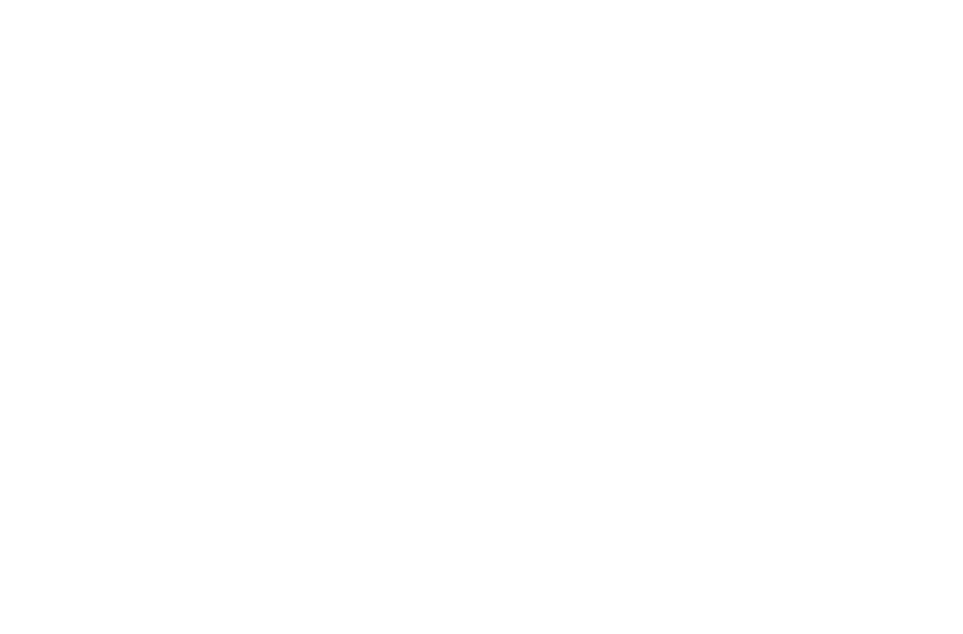
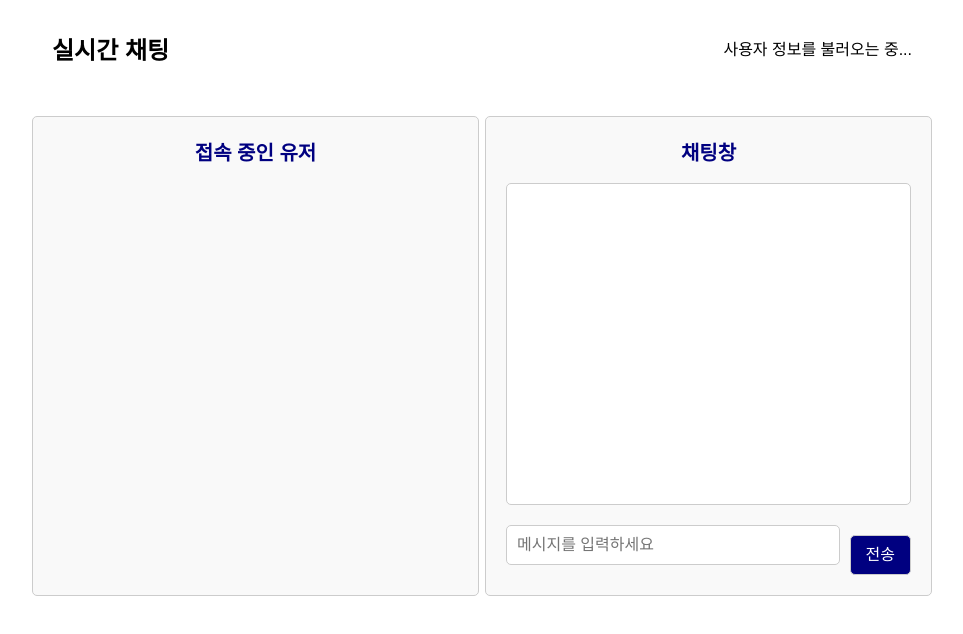
Before and after one commit to Network-TermProject/sword-enhance-FE, a React (Create React App) app: page /users in a window 1280 px wide. Before the commit this address had no page. Shown: the top 634 px of the page, without its empty margins (158-1121 px from the left). Built offline with nearby package versions, Linux system fonts and the light colour scheme.

Commit message:
feat: live chatting with retrieve concurrent user

```diff
--- a/package.json
+++ b/package.json
@@ -3,6 +3,7 @@
   "version": "0.1.0",
   "private": true,
   "dependencies": {
+    "@stomp/stompjs": "^7.0.0",
     "@testing-library/jest-dom": "^5.17.0",
     "@testing-library/react": "^13.4.0",
     "@testing-library/user-event": "^13.5.0",
@@ -14,6 +15,7 @@
     "react-router-dom": "^6.23.1",
     "react-script": "^2.0.5",
     "react-scripts": "^5.0.1",
+    "sockjs-client": "^1.6.1",
     "web-vitals": "^2.1.4"
   },
   "scripts": {
--- a/src/App.js
+++ b/src/App.js
@@ -8,6 +8,7 @@
 import Ranking from './pages/Ranking';
 import Enhance from './pages/Enhance';
 import New from './pages/New';
+import Chat from './pages/Chat';
 
 export const LoginContext = createContext();
 
@@ -36,6 +37,7 @@
         <Router>
           <Routes>
             <Route path="/" element={<Ranking/>}/>
+            <Route path="/users" element={<Chat/>}/>
             <Route path="/signin" element={<Signin />} />
             <Route path="/login" element={<Login />} />
             <Route path="/enhance" element={<Enhance />} />
--- /dev/null
+++ b/src/css/Chat.css
@@ -0,0 +1,99 @@
+.WebSocketChat {
+    margin: 0 auto;
+    text-align: center;
+    width: 900px;
+    font-family: Arial, sans-serif;
+  }
+
+  .chat-header {
+    display: flex;
+    justify-content: space-between;
+    align-items: center;
+    padding: 20px;
+  }
+
+  .chat-header h1 {
+    font-size: 24px;
+    margin: 0;
+  }
+
+  .chat-container {
+    display: flex;
+    justify-content: space-between;
+    margin-top: 20px;
+  }
+
+  .active-users,
+  .chat-section {
+    width: 45%;
+    border: 1px solid #ccc;
+    border-radius: 5px;
+    padding: 20px;
+    background-color: #f9f9f9;
+  }
+
+  .active-users h2,
+  .chat-section h2 {
+    margin-top: 0;
+    font-size: 20px;
+    color: navy;
+  }
+
+  .active-users ul {
+    list-style: none;
+    padding: 0;
+  }
+
+  .active-users li {
+    margin: 10px 0;
+    font-size: 16px;
+  }
+
+  .chat-section .messages {
+    height: 300px;
+    overflow-y: auto;
+    border: 1px solid #ccc;
+    border-radius: 5px;
+    padding: 10px;
+    background-color: white;
+    margin-bottom: 10px;
+  }
+
+  .chat-section .messages p {
+    margin: 5px 0;
+    font-size: 14px;
+  }
+
+  .chat-section .chat-input {
+    display: flex;
+    gap: 10px;
+    align-items: center; /* 수직 정렬 */
+  }
+
+  .chat-section .chat-input input {
+    flex-grow: 1;
+    padding: 10px; /* 입력 칸 내부 여백 */
+    font-size: 16px;
+    border: 1px solid #ccc;
+    border-radius: 5px;
+    height: 40px; /* 고정 높이 */
+    box-sizing: border-box; /* 패딩과 보더를 포함한 높이 계산 */
+    line-height: 20px; /* 텍스트 높이를 일관되게 설정 */
+  }
+
+  .chat-section .chat-input button {
+    padding: 0 15px; /* 좌우 여백 */
+    font-size: 16px;
+    background-color: navy;
+    color: white;
+    border: 1px solid #ccc; /* 입력 칸과 동일한 보더 */
+    border-radius: 5px;
+    cursor: pointer;
+    height: 40px; /* 입력 칸과 동일한 높이 */
+    box-sizing: border-box; /* 패딩과 보더를 포함한 높이 계산 */
+    line-height: 20px; /* 텍스트 높이를 입력 칸과 동일하게 설정 */
+  }
+
+  .chat-section .chat-input button:hover {
+    background-color: darkblue;
+  }
--- /dev/null
+++ b/src/pages/Chat.jsx
@@ -0,0 +1,139 @@
+import React, { useState, useEffect } from "react";
+import SockJS from "sockjs-client";
+import { Client } from "@stomp/stompjs";
+import axios from "axios";
+import "../css/Chat.css";
+
+const WebSocketChat = () => {
+  const [stompClient, setStompClient] = useState(null);
+  const [messages, setMessages] = useState([]);
+  const [message, setMessage] = useState("");
+  const [username, setUsername] = useState("");
+  const [activeUsers, setActiveUsers] = useState([]);
+
+  useEffect(() => {
+    // 로컬 스토리지에서 토큰 가져오기
+    const accessToken = localStorage.getItem("access");
+
+    if (!accessToken) {
+      console.error("No access token found. Please log in.");
+      return;
+    }
+
+    // GET /users 요청으로 사용자 정보 가져오기
+    const fetchUserData = async () => {
+      try {
+        const response = await axios.get("http://localhost:8080/users", {
+          headers: {
+            Authorization: `Bearer ${accessToken}`,
+          },
+        });
+
+        const userData = response.data.data;
+        console.log(response);
+        if (userData && userData.name) {
+          setUsername(userData.name); // 사용자 이름 설정
+          console.log(username);
+        } else {
+          console.error("Failed to fetch user name from /users response.");
+        }
+      } catch (error) {
+        console.error("Failed to fetch user data:", error);
+      }
+    };
+
+    fetchUserData();
+
+    // WebSocket 연결 설정
+    const socket = new SockJS("http://localhost:8080/ws");
+    const client = new Client({
+      webSocketFactory: () => socket,
+      debug: (str) => console.log(str),
+      onConnect: () => {
+        console.log("Connected to WebSocket");
+
+        // 메시지 수신
+        client.subscribe("/topic/messages", (msg) => {
+          setMessages((prevMessages) => [...prevMessages, msg.body]);
+        });
+
+        // 동시 접속자 목록 수신
+        client.subscribe("/topic/activeUsers", (msg) => {
+          setActiveUsers(JSON.parse(msg.body));
+        });
+
+        // 사용자 이름을 서버에 등록
+        if (username) {
+          client.publish({
+            destination: "/app/register",
+            body: username,
+          });
+        }
+      },
+      onDisconnect: () => {
+        console.log("Disconnected from WebSocket");
+      },
+    });
+
+    client.activate();
+    setStompClient(client);
+
+    return () => client.deactivate();
+  }, [username]); // username이 변경될 때 WebSocket 연결
+
+  const handleSendMessage = () => {
+    if (!stompClient || !stompClient.connected) {
+      console.error("STOMP client is not connected.");
+      return;
+    }
+
+    stompClient.publish({
+      destination: "/app/chat",
+      body: `${username}: ${message}`,
+    });
+
+    setMessage("");
+  };
+
+  return (
+    <div className="WebSocketChat">
+      <header className="chat-header">
+        <h1>실시간 채팅</h1>
+        <div className="user-info">
+          {username ? <p>닉네임: {username}</p> : <p>사용자 정보를 불러오는 중...</p>}
+        </div>
+      </header>
+
+      <div className="chat-container">
+        <div className="active-users">
+          <h2>접속 중인 유저</h2>
+          <ul>
+            {activeUsers.map((user, index) => (
+              <li key={index}>{user}</li>
+            ))}
+          </ul>
+        </div>
+
+        <div className="chat-section">
+          <h2>채팅창</h2>
+          <div className="messages">
+            {messages.map((msg, index) => (
+              <p key={index}>{msg}</p>
+            ))}
+          </div>
+          <div className="chat-input">
+            <input
+              type="text"
+              placeholder="메시지를 입력하세요"
+              value={message}
+              onChange={(e) => setMessage(e.target.value)}
+            />
+            <button onClick={handleSendMessage}>전송</button>
+          </div>
+        </div>
+      </div>
+    </div>
+  );
+};
+
+export default WebSocketChat;
--- a/src/pages/Login.jsx
+++ b/src/pages/Login.jsx
@@ -1,6 +1,8 @@
 import { useState } from "react";
 import { useNavigate } from "react-router-dom";
 import axios from "axios";
+import SockJS from "sockjs-client";
+import { Client } from "@stomp/stompjs";
 
 import "../css/Login.css";
 
@@ -10,6 +12,7 @@
   const [errorMsg, setErrorMsg] = useState("");
 
   const nav = useNavigate();
+  const [stompClient, setStompClient] = useState(null);
 
   const onChangeEmail = (e) => {
     setTypingEmail(e.target.value);
@@ -17,6 +20,28 @@
 
   const onChangePassword = (e) => {
     setTypingPassword(e.target.value);
+  };
+
+  const connectWebSocket = (username) => {
+    const socket = new SockJS("http://localhost:8080/ws"); // WebSocket 엔드포인트
+    const client = new Client({
+      webSocketFactory: () => socket,
+      debug: (str) => console.log(str),
+      onConnect: () => {
+        console.log("Connected to WebSocket");
+        // 로그인한 사용자를 동시 접속자로 서버에 등록
+        client.publish({
+          destination: "/app/register",
+          body: username,
+        });
+      },
+      onStompError: (frame) => {
+        console.error("STOMP error: ", frame.headers["message"]);
+      },
+    });
+
+    client.activate();
+    setStompClient(client);
   };
 
   const login = async () => {
@@ -43,15 +68,17 @@
         return;
       }
 
-    //   console.log(response);
+      // Access Token 저장
+      const accessToken = response.data.data.accessToken;
+      localStorage.setItem("access", accessToken);
 
-      // Access Token 저장
-      localStorage.setItem("access", response.data.data.accessToken);
+      // 동시 접속자 등록 (WebSocket 연결)
+      connectWebSocket(typingEmail);
 
       // GET 요청으로 items 확인
       const itemsResponse = await axios.get("http://localhost:8080/items", {
         headers: {
-          Authorization: `Bearer ${response.data.data.accessToken}`,
+          Authorization: `Bearer ${accessToken}`,
         },
       });
 
```
Also changed, not shown: src/pages/Ranking.jsx (+66 -141 lines), 1 other file (tests, documents, lock files or other folders).
